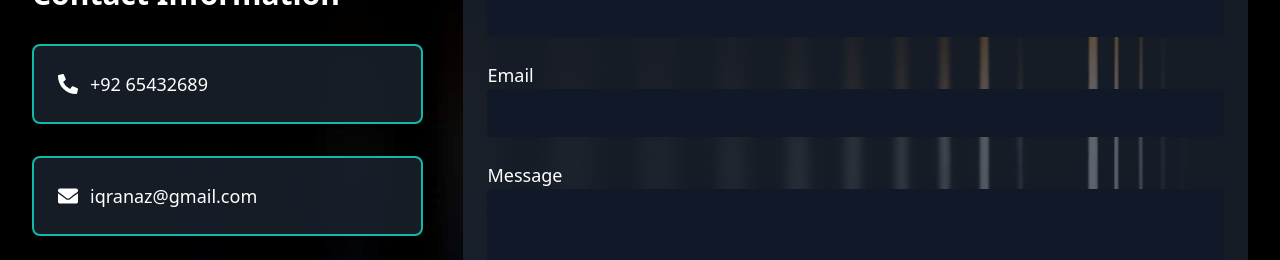
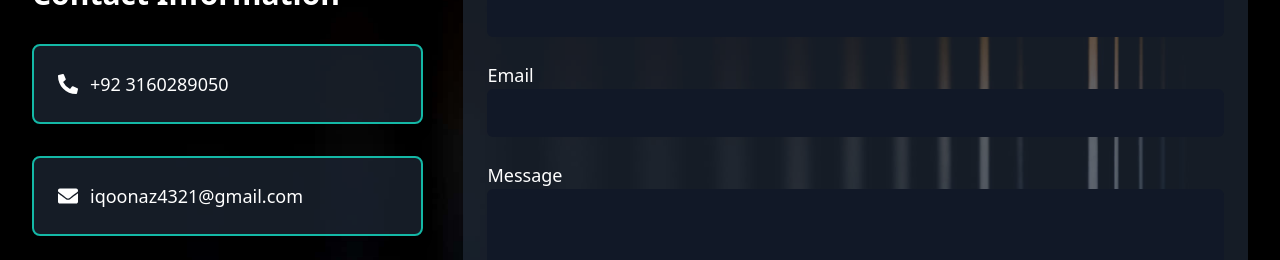
Before and after one commit to IqraNaz421/portfolio, a Next.js app: page /contact in a window 1280 px wide. Shown: the part 238-498 px from the top of the page. Built offline with nearby package versions, Linux system fonts and the light colour scheme.

Commit message:
All files changed

```diff
--- a/src/app/contact/page.tsx
+++ b/src/app/contact/page.tsx
@@ -42,13 +42,13 @@ const Contact = () => {
 
         <div className="bg-gray-800 bg-opacity-70 p-6 border-2 border-teal-500 rounded-lg shadow-lg flex items-center gap-3 w-full mb-4">
           <FaPhoneAlt className="text-neon text-xl" />
-          <span className="text-lg">+92 65432689</span>
+          <span className="text-lg">+92 3160289050</span>
         </div>
 
 
         <div className="bg-gray-800 bg-opacity-70 p-6 border-2 border-teal-500 rounded-lg shadow-lg flex items-center gap-3 w-full mb-4">
           <FaEnvelope className="text-neon text-xl" />
-          <span className="text-lg">iqranaz@gmail.com</span>
+          <span className="text-lg">iqoonaz4321@gmail.com</span>
         </div>
 
 
```
